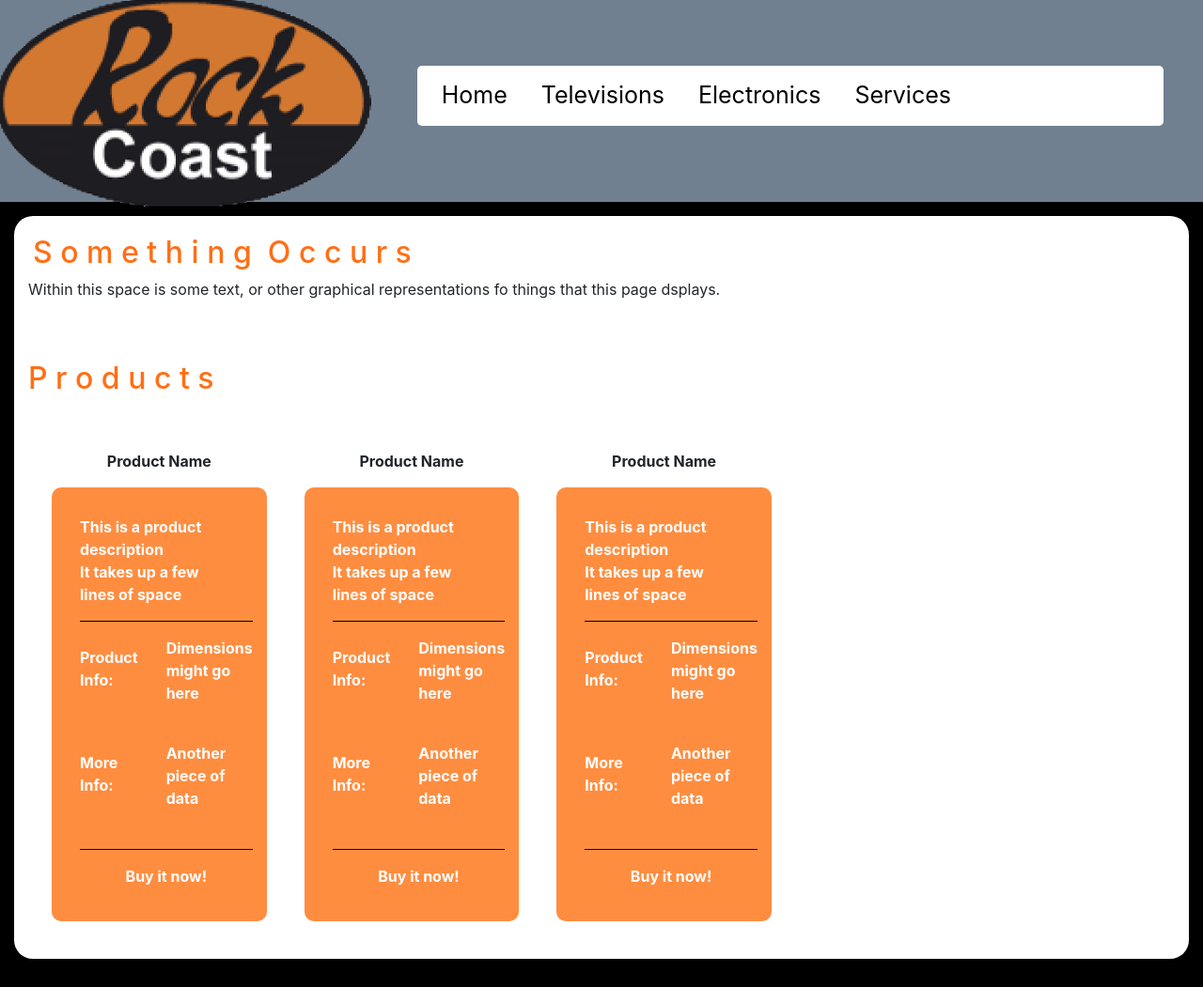
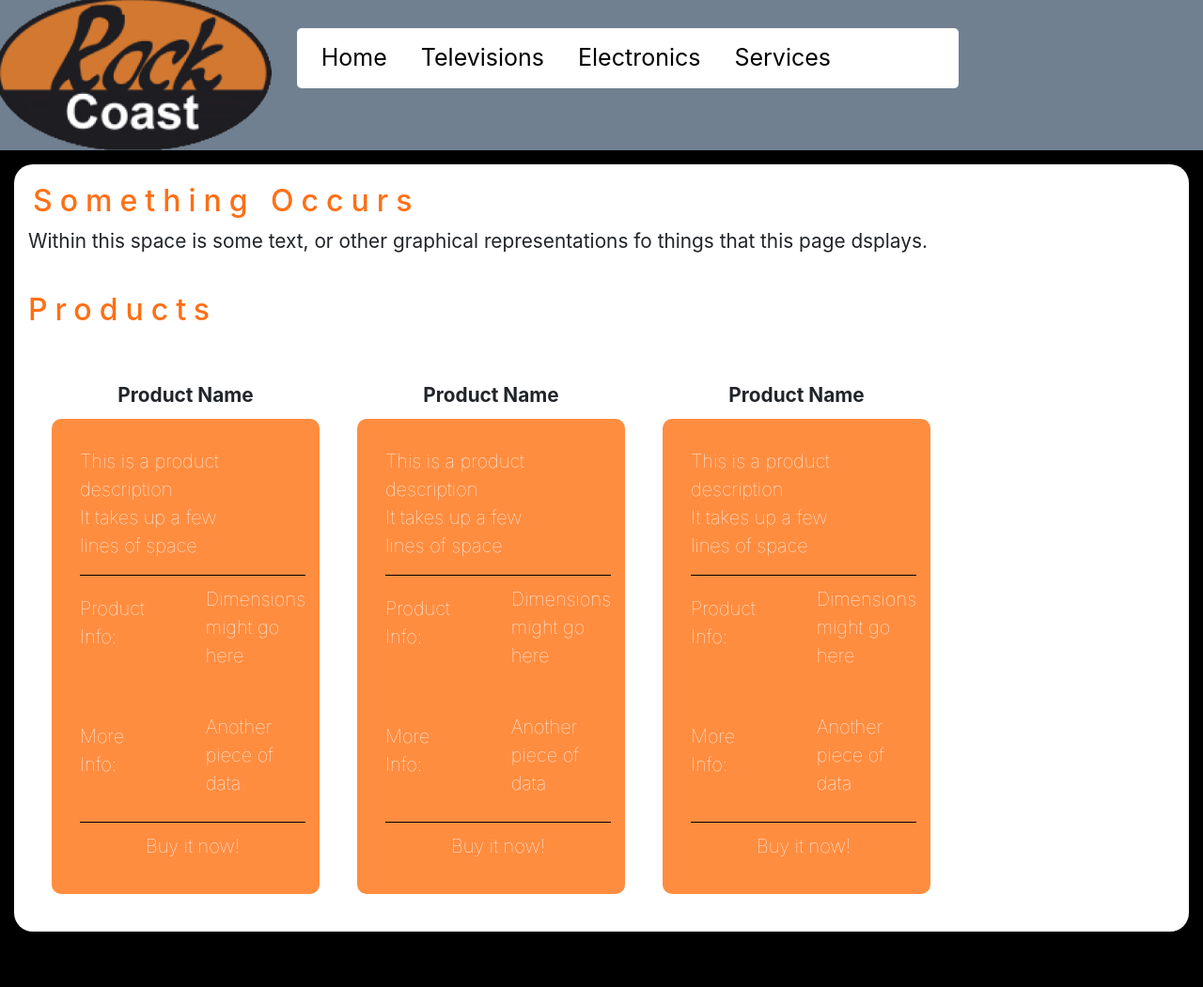
Before and after one commit to TuckerNemcek/astonInterview2, a plain HTML site: page index.html in a window 1280 px wide. Shown: the whole page at 94% size. After the commit the page ends 1022 px from the top, so only its background shows below. Drawn offline with nearby package versions, Linux system fonts and the light colour scheme.

Commit message:
nearing completion

```diff
--- a/index.html
+++ b/index.html
@@ -26,23 +26,57 @@
 
 
       <div class="row inner">
-        <h2 class="orangeText">S o m e t h i n g &zwnj; O c c u r s</h2>
+        <h2 class="orangeText">Something Occurs</h2>
       </div>
-      <p>Within this space is some text, or other graphical representations fo things that this page dsplays.</p>
+      <p class="para">Within this space is some text, or other graphical representations fo things that this page dsplays.</p>
       <br>
       <br>
-      <h2 class="orangeText">P r o d u c t s</h2>
+      <h2 class="orangeText">Products</h2>
       <br>
       <br>
       <div class="row">
 
         <div class="column-3 productName" align="center">
-          <p>Product Name</p>
+          <p class="pNameText">Product Name</p>
 
           <div class="container productSpace" align="left">
-            <p>This is a product <br> description <br>It takes up a few <br>lines of space </p>
-            <p></p>
-            <hr class="line" />
+            <div class="productDescription">
+              <p>This is a product <br> description <br>It takes up a few <br>lines of space </p>
+            </div>
+
+            <div class="row">
+
+              <div class="col offsetCol">
+                <p>Product <br> Info:</p>
+                <br>
+                <br>
+                <p>More <br> Info:</p>
+                <br>
+              </div>
+
+              <div class="col">
+                <p>Dimensions <br> might go <br> here</p>
+                <br>
+                <p>Another <br> piece of <br> data</p>
+              </div>
+
+            </div>
+            <div class="productDescription">
+            </div>
+            <p align="center">Buy it now!</p>
+          </div>
+
+        </div>
+
+        <div class="column-3 productName" align="center">
+          <p class="pNameText">Product Name</p>
+
+          <div class="container productSpace" align="left">
+            <div class="productDescription">
+              <p>This is a product <br> description <br>It takes up a few <br>lines of space </p>
+            </div>
+            <!-- <p></p> -->
+            <!-- <hr class="line" /> -->
             <div class="row">
 
               <div class="col offsetCol">
@@ -61,8 +95,8 @@
 
 
             </div>
-            <hr class="line" />
-            <p>
+            <div class="productDescription">
+            </div>
 
             <p align="center">Buy it now!</p>
 
@@ -72,12 +106,14 @@
         </div>
 
         <div class="column-3 productName" align="center">
-          <p>Product Name</p>
+          <p class="pNameText">Product Name</p>
 
           <div class="container productSpace" align="left">
-            <p>This is a product <br> description <br>It takes up a few <br>lines of space </p>
-            <p></p>
-            <hr class="line" />
+            <div class="productDescription">
+              <p>This is a product <br> description <br>It takes up a few <br>lines of space </p>
+            </div>
+            <!-- <p></p> -->
+            <!-- <hr class="line" /> -->
             <div class="row">
 
               <div class="col offsetCol">
@@ -96,43 +132,8 @@
 
 
             </div>
-            <hr class="line" />
-            <p>
-
-            <p align="center">Buy it now!</p>
-
-
-          </div>
-
-        </div>
-
-        <div class="column-3 productName" align="center">
-          <p>Product Name</p>
-
-          <div class="container productSpace" align="left">
-            <p>This is a product <br> description <br>It takes up a few <br>lines of space </p>
-            <p></p>
-            <hr class="line" />
-            <div class="row">
-
-              <div class="col offsetCol">
-                <p>Product <br> Info:</p>
-                <br>
-                <br>
-                <p>More <br> Info:</p>
-                <br>
-              </div>
-
-              <div class="col">
-                <p>Dimensions <br> might go <br> here</p>
-                <br>
-                <p>Another <br> piece of <br> data</p>
-              </div>
-
-
+            <div class="productDescription">
             </div>
-            <hr class="line" />
-            <p>
 
             <p align="center">Buy it now!</p>
 
--- a/style.css
+++ b/style.css
@@ -1,7 +1,19 @@
+
+
+
+.pNameText{
+  font-size: 1.3rem;
+  margin-bottom: 10;
+}
+
+.para{
+  font-size: 1.3rem;
+  margin-bottom: -10px;
+}
 
 .logo{
   width: auto;
-  height: 230px;
+  height: 170px;
   margin: -10px;
 }
 
@@ -15,16 +27,17 @@
 
 .header{
   background-color:#708090;
-  height: 215px;
+  height: 160px;
 }
 
 .navbar{
-  margin-top: 70px;
+  margin-top: 30px;
   margin-bottom: 90px;
+  margin-left: -20px;
   justify-content: left;
   background-color: white;
   border-radius: 5px;
-  padding-right: 200px;
+  padding-right: 110px;
 }
 
 .navbar-brand{
@@ -48,7 +61,6 @@ a:hover {
   /* border-width: 5px; */
   border: 1px solid black;
   bprder
-  /* TODO put a black border around this */
 }
 
 body{
@@ -70,9 +82,11 @@ body{
 
 .orangeText{
   color: #FF6F15;
+  letter-spacing: 8px ;
 }
 
 .productName{
+  width: 325px;
   font-weight: bold;
   padding-left:40px;
   padding-bottom: 40px;
@@ -85,4 +99,11 @@ body{
   background-color: #FF8D40;
   border-radius: 10px;
   color:white;
+  font-size: 1.25rem;
+  font-weight: 100;
 }
+
+.productDescription {
+  border-bottom: 1px solid black;
+  margin-bottom: 10px;
+}
```
